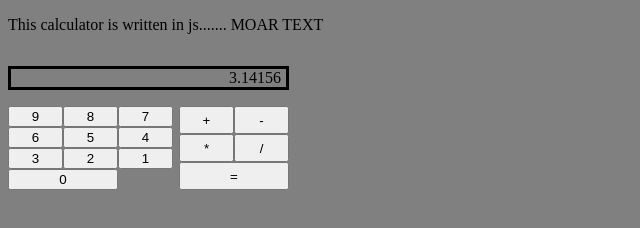
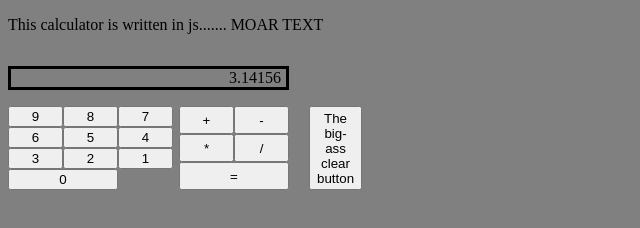
Before and after one commit to I3uckwheat/JS-Calculator, a plain HTML site: page index.html in a window 1280 px wide. Shown: the whole page, without its empty margins (0-640 px from the left). Drawn offline with Linux system fonts and the light colour scheme.

Commit message:
Adds clear button

```diff
--- a/index.html
+++ b/index.html
@@ -16,6 +16,9 @@
         <button name="div">/</button>
         <button name="eql" id="eql">=</button>
       </div>
+      <div class="calc">
+        <button name="clr" id="clr">The big-ass clear button</button>
+      </div>
     </div>
     <script src="calculator.js"></script>
   </body>
--- a/stylesheet.css
+++ b/stylesheet.css
@@ -8,7 +8,7 @@ body {
 
 .calculator {
   display: grid;
-  grid-template-columns: 171px 110px;
+  grid-template-columns: 171px 110px 50px;
 }
 
 #screen {
@@ -22,6 +22,7 @@ body {
 .numbers {
   display: grid;
   grid-template-columns: repeat(3, var(--button-width));
+  grid-row-start: 2;
 }
 
 #button0 {
@@ -32,9 +33,19 @@ body {
 .operators {
   display: grid;
   grid-template-columns: repeat(2, var(--button-width));
+  grid-row-start: 2;
 }
 
 #eql {
   grid-column-start: 1;
   grid-column-end: 3;
 }
+
+.calc {
+  grid-row-start: 2;
+  margin-left: 20px;
+}
+
+#clr {
+  height: 100%;
+}
```
